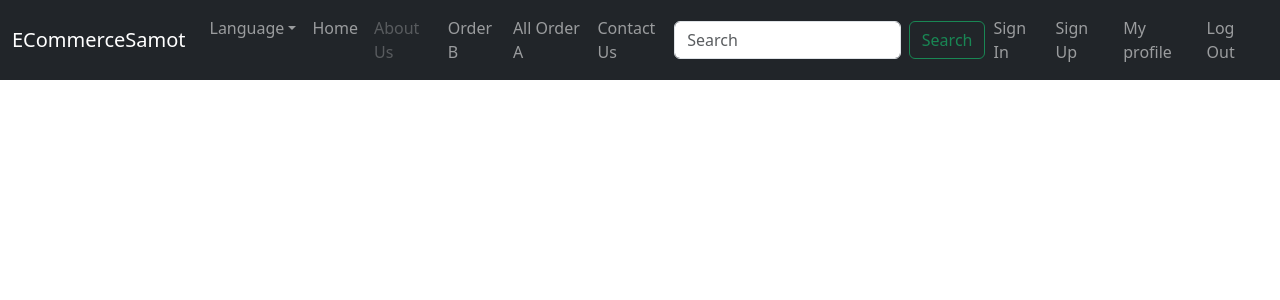
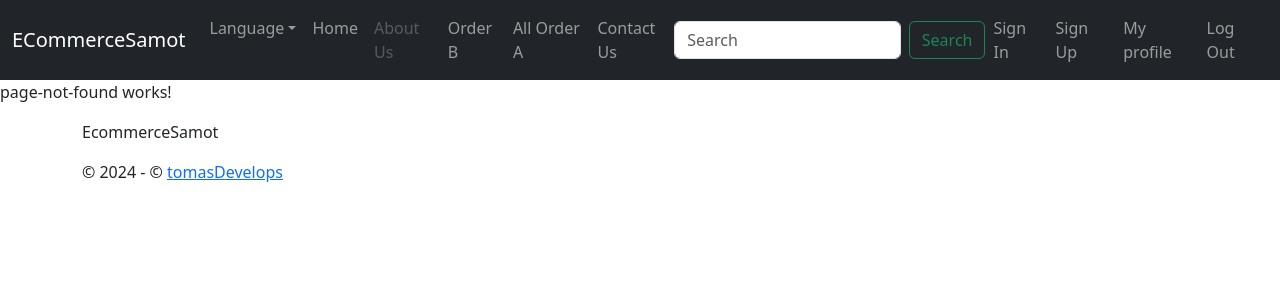
Before and after one commit to tomeksen/e-commerceAngularTomas, an Angular app: page /home in a window 1280 px wide. Shown: the top 300 px of the page. Built offline with nearby package versions, Linux system fonts and the light colour scheme.

Commit message:
adding footer to the home

```diff
--- a/src/app/app.component.html
+++ b/src/app/app.component.html
@@ -1 +1,5 @@
 <app-header></app-header>
+
+<router-outlet></router-outlet>
+
+<app-footer></app-footer>
--- a/src/app/app.component.ts
+++ b/src/app/app.component.ts
@@ -2,11 +2,12 @@
 import { CommonModule } from '@angular/common';
 import { RouterOutlet } from '@angular/router';
 import { HeaderComponent } from './shared/layouts/header/header.component';
+import { FooterComponent } from './shared/layouts/footer/footer.component';
 
 @Component({
   selector: 'app-root',
   standalone: true,
-  imports: [CommonModule, RouterOutlet, HeaderComponent],
+  imports: [CommonModule, RouterOutlet, HeaderComponent,FooterComponent],
   templateUrl: './app.component.html',
   styleUrl: './app.component.scss'
 })
--- a/src/app/shared/layouts/footer/footer.component.html
+++ b/src/app/shared/layouts/footer/footer.component.html
@@ -1 +1,8 @@
-<p>footer works!</p>
+<footer class="container">
+    <p class="float-right"><a>EcommerceSamot</a></p>
+    <p >&copy; 2024 - &copy;
+        <a target="_blank" href="https://www.tomasdevelops.dev/">
+            tomasDevelops
+        </a>
+    </p>
+</footer>
```
